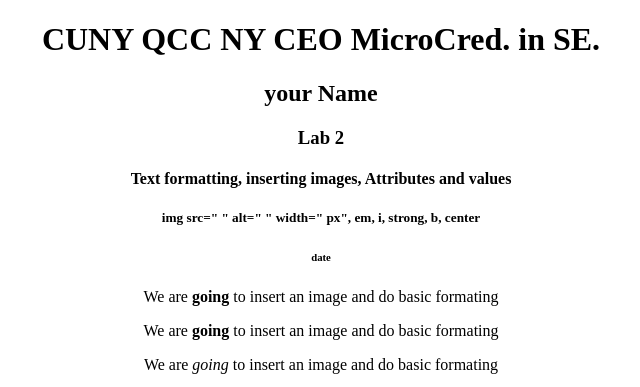
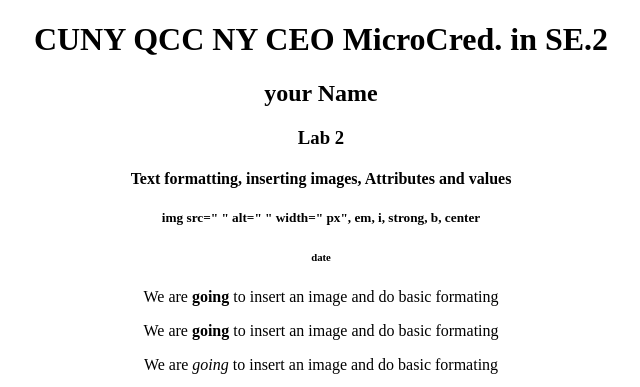
Before and after one commit to MrsRamirez/CunyQccNyCeoMicro2, a plain HTML site: page labs/lb2/lb2.html in a window 1280 px wide. Shown: the top 387 px of the page, without its empty margins (319-959 px from the left). Drawn offline with Linux system fonts and the light colour scheme.

Commit message:
I added the #2 on a heading

```diff
--- a/labs/lb2/lb2.html
+++ b/labs/lb2/lb2.html
@@ -6,7 +6,7 @@
   </head>
   <body>
     <center>
-    <h1>CUNY QCC NY CEO MicroCred. in SE.</h1>
+    <h1>CUNY QCC NY CEO MicroCred. in SE.2</h1>
     <h2>your Name</h2>
     <h3>Lab 2</h3>
     <h4>Text formatting, inserting images, Attributes and values </h4>
```
